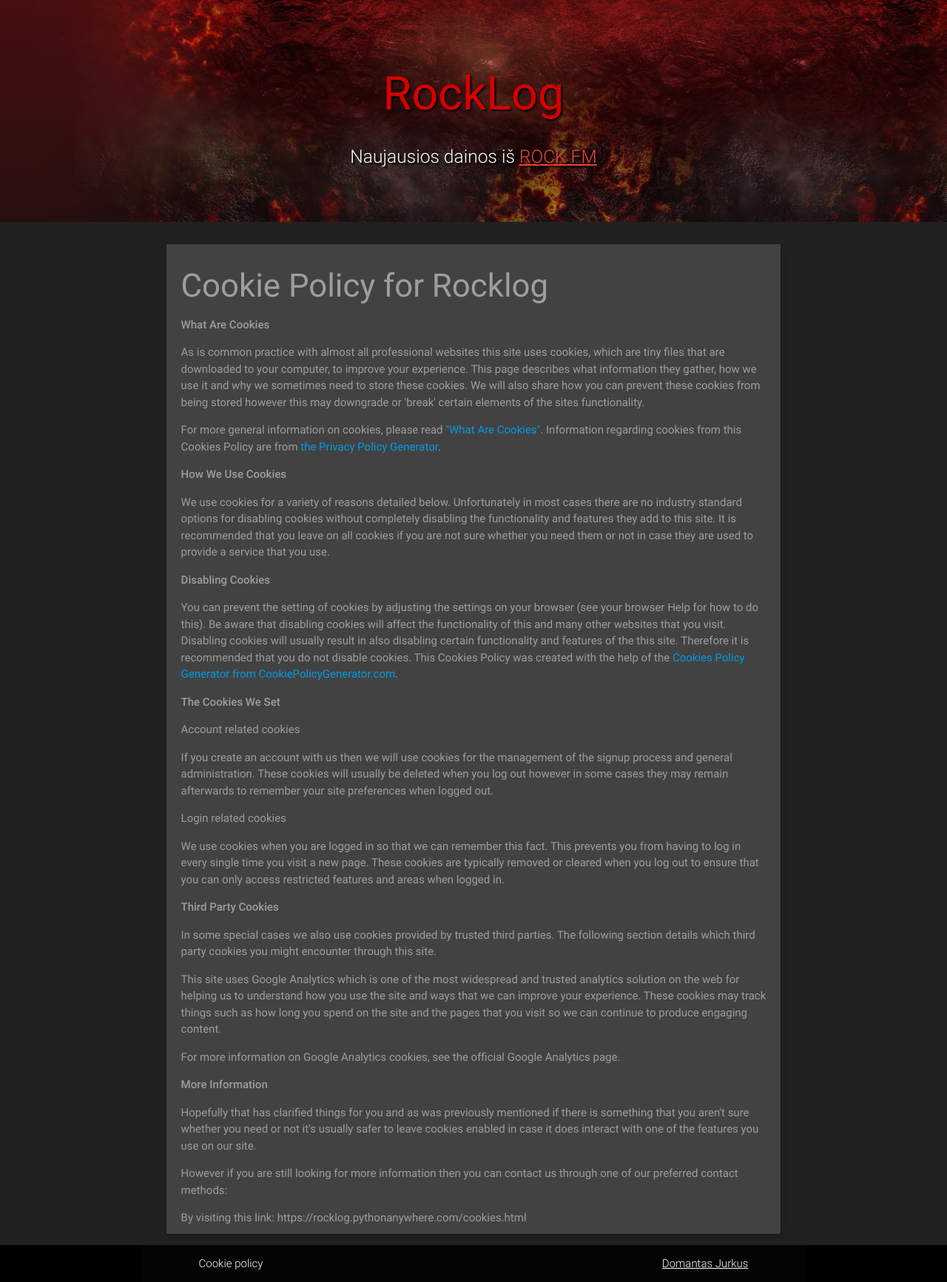
After one commit to domantasjurkus/rocklog_django, a Django app: page /cookies in a window 1280 px wide. The commit adds this page. Shown: the whole page at 74% size. Run offline with Django 3.2, Linux system fonts and the light colour scheme.

Commit message:
Add cookies page

```diff
--- a/rocklog/static/rocklog/css/style.css
+++ b/rocklog/static/rocklog/css/style.css
@@ -78,6 +78,10 @@ footer.page-footer {
     padding-top: 0;
 }
 
+.dj-link {
+    float: right;
+}
+
 .dj-link:hover {
     text-decoration: underline;
 }
--- /dev/null
+++ b/rocklog/templates/rocklog/cookies.html
@@ -0,0 +1,101 @@
+{% load static %}
+
+<!DOCTYPE html>
+<html lang="en">
+
+<head>
+    <meta http-equiv="Content-Type" content="text/html; charset=UTF-8" />
+    <meta name="viewport" content="width=device-width, initial-scale=1, maximum-scale=1.0" />
+    <link rel="icon" href="{% static 'favicon.ico' %}">
+
+    <title>RockLog</title>
+
+    <link href="https://fonts.googleapis.com/icon?family=Material+Icons" rel="stylesheet">
+    <link href="{% static 'rocklog/css/materialize.min.css' %}" type="text/css" rel="stylesheet"
+        media="screen,projection" />
+    <link href="{% static 'rocklog/css/style.css' %}" type="text/css" rel="stylesheet" media="screen,projection" />
+</head>
+
+<body class="grey darken-4">
+
+    <main>
+        <div style="background: url({% static 'rocklog/img/bg_darken.jpg' %})"
+            class="section no-pad-bot parallax-container background responsive-img" id="index-banner">
+            <div class="container">
+                <br><br>
+                <h1 class="header center">
+                    <a class="red-text text-shadow text-accent-4" href="/">
+                        RockLog
+                    </a>
+                </h1>
+                <div class="row center">
+                    <h5 class="header col s12 light white-text text-shadow">Naujausios dainos iš <a class="red-text" href="https://rockfm.lt/"><u>ROCK FM</u></a></h5>
+                </div>
+                <br><br>
+            </div>
+        </div>
+
+        <div class="row grey darken-4" style="min-height:500px">
+            <div class="col s12 m10 l8 offset-m1 offset-l2">
+                <br />
+                <ul class="collapsible grey darken-4" data-collapsible="accordion">
+                    <ul class="collection">
+                        <li class="collection-item grey darken-3 grey-text">
+                            <h3>Cookie Policy for Rocklog</h3>
+                            <p><strong>What Are Cookies</strong></p>
+                            <p>As is common practice with almost all professional websites this site uses cookies, which are tiny files that are downloaded to your computer, to improve your experience. This page describes what information they gather, how we use it and why we sometimes need to store these cookies. We will also share how you can prevent these cookies from being stored however this may downgrade or 'break' certain elements of the sites functionality.</p>
+                            <p>For more general information on cookies, please read <a href="https://www.cookieconsent.com/what-are-cookies/">"What Are Cookies"</a>. Information regarding cookies from this Cookies Policy are from <a href="https://www.generateprivacypolicy.com/">the Privacy Policy Generator</a>.</p>
+                            <p><strong>How We Use Cookies</strong></p>
+                            <p>We use cookies for a variety of reasons detailed below. Unfortunately in most cases there are no industry standard options for disabling cookies without completely disabling the functionality and features they add to this site. It is recommended that you leave on all cookies if you are not sure whether you need them or not in case they are used to provide a service that you use.</p>
+                            <p><strong>Disabling Cookies</strong></p>
+                            <p>You can prevent the setting of cookies by adjusting the settings on your browser (see your browser Help for how to do this). Be aware that disabling cookies will affect the functionality of this and many other websites that you visit. Disabling cookies will usually result in also disabling certain functionality and features of the this site. Therefore it is recommended that you do not disable cookies. This Cookies Policy was created with the help of the <a href="https://www.cookiepolicygenerator.com/cookie-policy-generator/">Cookies Policy Generator from CookiePolicyGenerator.com</a>.</p>
+                            <p><strong>The Cookies We Set</strong></p>
+                            <ul>
+                                <li>
+                                    <p>Account related cookies</p>
+                                    <p>If you create an account with us then we will use cookies for the management of the signup process and general administration. These cookies will usually be deleted when you log out however in some cases they may remain afterwards to remember your site preferences when logged out.</p>
+                                </li>
+                                <li>
+                                    <p>Login related cookies</p>
+                                    <p>We use cookies when you are logged in so that we can remember this fact. This prevents you from having to log in every single time you visit a new page. These cookies are typically removed or cleared when you log out to ensure that you can only access restricted features and areas when logged in.</p>
+                                </li>
+                            </ul>
+                            <p><strong>Third Party Cookies</strong></p>
+                            <p>In some special cases we also use cookies provided by trusted third parties. The following section details which third party cookies you might encounter through this site.</p>
+                            <ul>
+                                <li>
+                                    <p>This site uses Google Analytics which is one of the most widespread and trusted analytics solution on the web for helping us to understand how you use the site and ways that we can improve your experience. These cookies may track things such as how long you spend on the site and the pages that you visit so we can continue to produce engaging content.</p>
+                                    <p>For more information on Google Analytics cookies, see the official Google Analytics page.</p>
+                                </li>
+                            </ul>
+                            <p><strong>More Information</strong></p>
+                            <p>Hopefully that has clarified things for you and as was previously mentioned if there is something that you aren't sure whether you need or not it's usually safer to leave cookies enabled in case it does interact with one of the features you use on our site.</p>
+                            <p>However if you are still looking for more information then you can contact us through one of our preferred contact methods:</p>
+                            <ul>
+                                <li>By visiting this link: https://rocklog.pythonanywhere.com/cookies.html</li>
+                            </ul>
+                        </li>
+                    </ul>
+                </ul>
+            </div>
+        </div>
+
+        <div id="player"></div>
+    </main>
+
+    <footer class="page-footer black">
+        <div class="footer-copyright container">
+            <div class="row">
+                <div class="col s12 m10 l10 offset-m1 offset-l1">
+                    <a href="cookies" class="white-text">Cookie policy</a>
+                    <a href="https://github.com/domantasjurkus" class="white-text dj-link"><u>Domantas Jurkus</u></a>
+                </div>
+            </div>
+        </div>
+    </footer>
+
+    <script src="{% static 'rocklog/js/jquery-2.1.1.min.js' %}"></script>
+    <script src="{% static 'rocklog/js/materialize.min.js' %}"></script>
+    <script src="{% static 'rocklog/js/index.js' %}"></script>
+</body>
+</html>
--- a/rocklog/urls.py
+++ b/rocklog/urls.py
@@ -7,6 +7,7 @@ app_name = 'rocklog'
 
 urlpatterns = [
     path('', views.index, name='index'),
+    path('cookies', views.cookies, name='cookies'),
     path('saved', views.saved_songs, name='saved'),
     path('upload/<str:b64_payload>', views.upload_new_song),
     path('toggle_save/<int:song_id>', views.toggle_save, name='save_song'),
--- a/rocklog/views.py
+++ b/rocklog/views.py
@@ -39,6 +39,10 @@ def index(request):
         'stream': stream
     }
     return render(request, 'rocklog/index.html', context)
+
+
+def cookies(request):
+    return render(request, 'rocklog/cookies.html')
 
 
 @login_required
```
Also changed, not shown: rocklog/templates/rocklog/index.html (+6 -10 lines).
